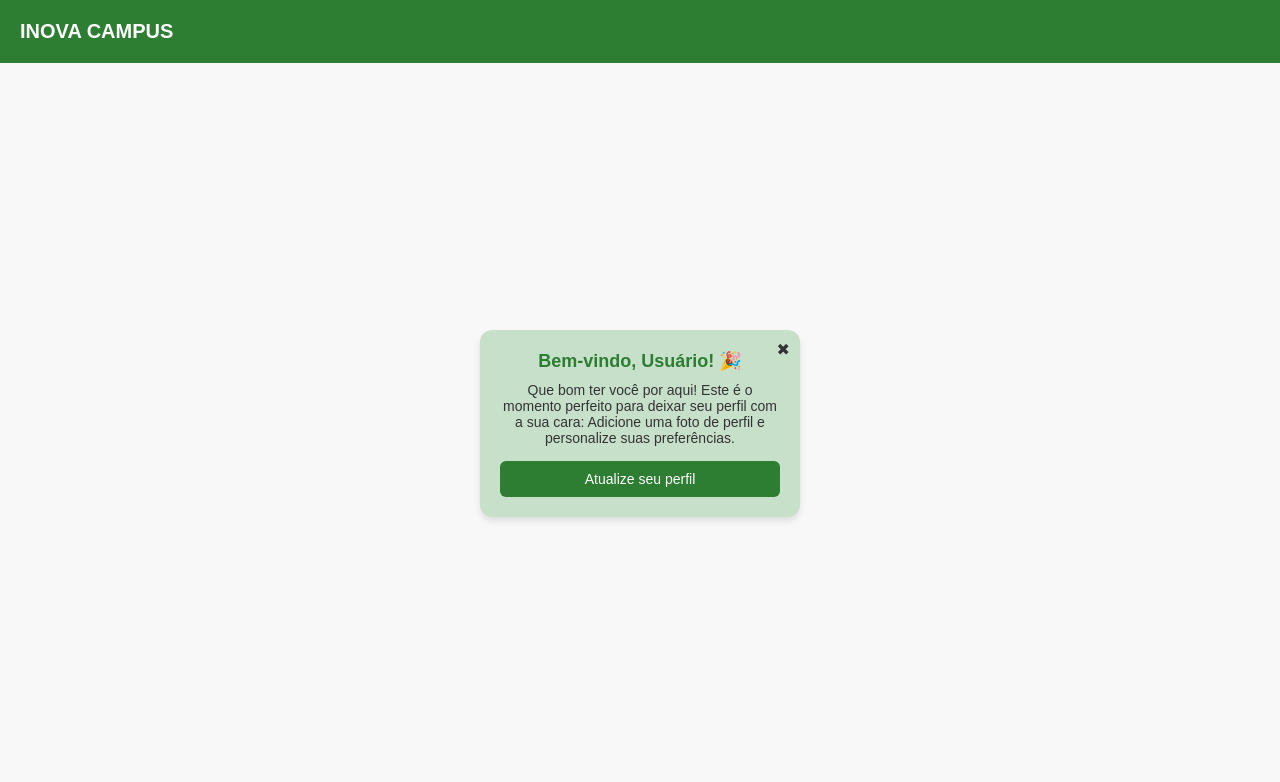
After one commit to IzabelleAlves/Inova-Campus, a PHP site: page /src/views/welcome.html in a window 1280 px wide. The commit adds this page. Shown: the top 782 px of the page. Run offline with PHP 8.4, Linux system fonts and the light colour scheme.

Commit message:
alteração da página de login, págia de bem-vindo

```diff
--- a/src/styles/usuario.css
+++ b/src/styles/usuario.css
@@ -9,7 +9,7 @@ body {
 .top-bar {
     background-color: #2e7d32;
     color: white;
-    padding: 10px;
+    padding: 20px;
     font-size: 18px;
     font-weight: bold;
     text-align: left;
--- /dev/null
+++ b/src/styles/welcome.css
@@ -0,0 +1,81 @@
+/* Reset básico */
+* {
+    margin: 0;
+    padding: 0;
+    box-sizing: border-box;
+    font-family: Arial, sans-serif;
+}
+
+/* Cabeçalho verde */
+header {
+    background-color: #2D7D32; /* Verde forte */
+    color: white;
+    text-align: left;
+    padding: 20px;
+    font-size: 10px;
+    font-weight: bold;
+}
+
+/* Estilização do container principal */
+main {
+    display: flex;
+    justify-content: center;
+    align-items: center;
+    height: 90vh;
+    background-color: #f8f8f8; /* Fundo neutro */
+}
+
+/* Cartão de boas-vindas */
+.welcome-card {
+    background: rgba(85, 168, 98, 0.3); /* Verde translúcido */
+    padding: 20px;
+    border-radius: 12px;
+    width: 80%;
+    max-width: 320px;
+    text-align: center;
+    box-shadow: 0px 4px 6px rgba(0, 0, 0, 0.1);
+    position: relative;
+}
+
+/* Botão de fechar */
+.close-btn {
+    position: absolute;
+    top: 10px;
+    right: 10px;
+    background: transparent;
+    border: none;
+    font-size: 16px;
+    cursor: pointer;
+    color: #333;
+}
+
+/* Título */
+h2 {
+    font-size: 18px;
+    color: #2D7D32;
+    margin-bottom: 10px;
+}
+
+/* Parágrafo */
+p {
+    font-size: 14px;
+    color: #333;
+    margin-bottom: 15px;
+}
+
+/* Botão de atualização */
+.update-btn {
+    background-color: #2D7D32;
+    color: white;
+    border: none;
+    padding: 10px;
+    width: 100%;
+    border-radius: 6px;
+    font-size: 14px;
+    cursor: pointer;
+    transition: 0.3s;
+}
+
+.update-btn:hover {
+    background-color: #236627;
+}
--- a/src/views/login.html
+++ b/src/views/login.html
@@ -8,9 +8,9 @@
 </head>
 <body>
     <div class="container">
-        <div class="header">
-            <p>INOVA CAMPUS</p>
-        </div>
+        <header class="header">
+            INOVA CAMPUS
+        </header>
         <div class="content">
             <h2>Faça negócios no Inova Campus</h2>
             <p class="subtitulo">Onde vendedores e clientes encontram as melhores oportunidades para comprar e vender</p>
--- /dev/null
+++ b/src/views/welcome.html
@@ -0,0 +1,25 @@
+<!DOCTYPE html>
+<html lang="pt-BR">
+<head>
+    <meta charset="UTF-8">
+    <meta name="viewport" content="width=device-width, initial-scale=1.0">
+    <title>Inova Campus</title>
+    <link rel="stylesheet" href="../styles/welcome.css">
+</head>
+<body>
+    <header>
+        <h1>INOVA CAMPUS</h1>
+    </header>
+    <main>
+        <div class="welcome-card">
+            <button class="close-btn">✖</button>
+            <h2>Bem-vindo, Usuário! 🎉</h2>
+            <p>
+                Que bom ter você por aqui! Este é o momento perfeito para deixar seu perfil com a sua cara:
+                Adicione uma foto de perfil e personalize suas preferências.
+            </p>
+            <button class="update-btn">Atualize seu perfil</button>
+        </div>
+    </main>
+</body>
+</html>
```
Also changed, not shown: src/styles/login.css (+9 -15 lines).
